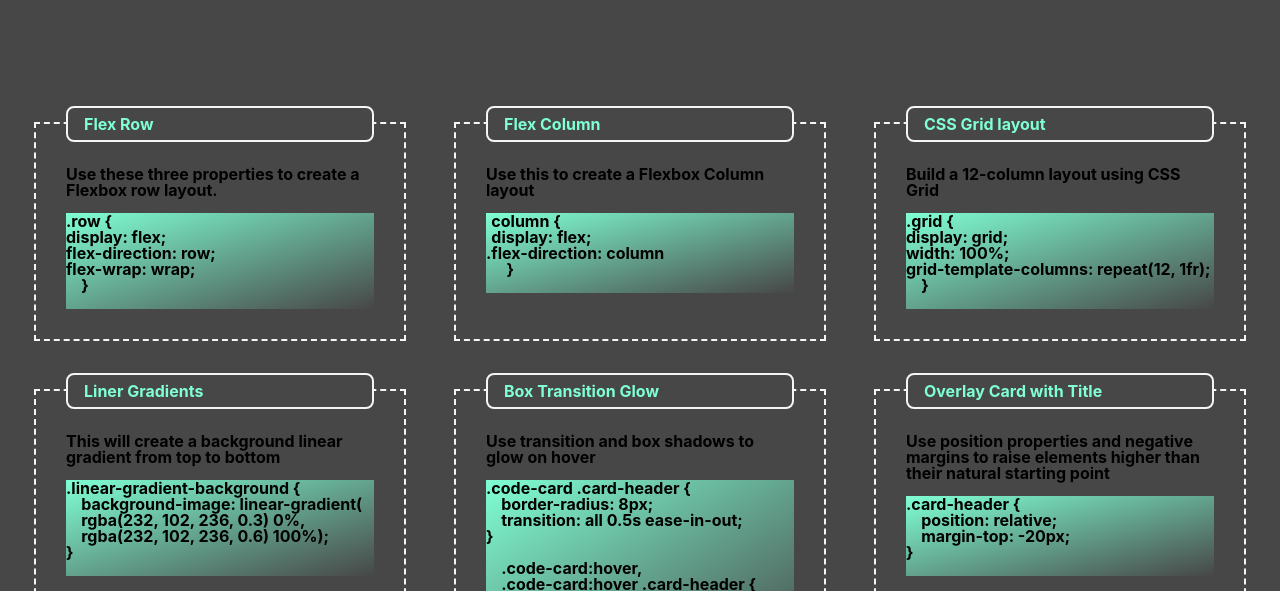
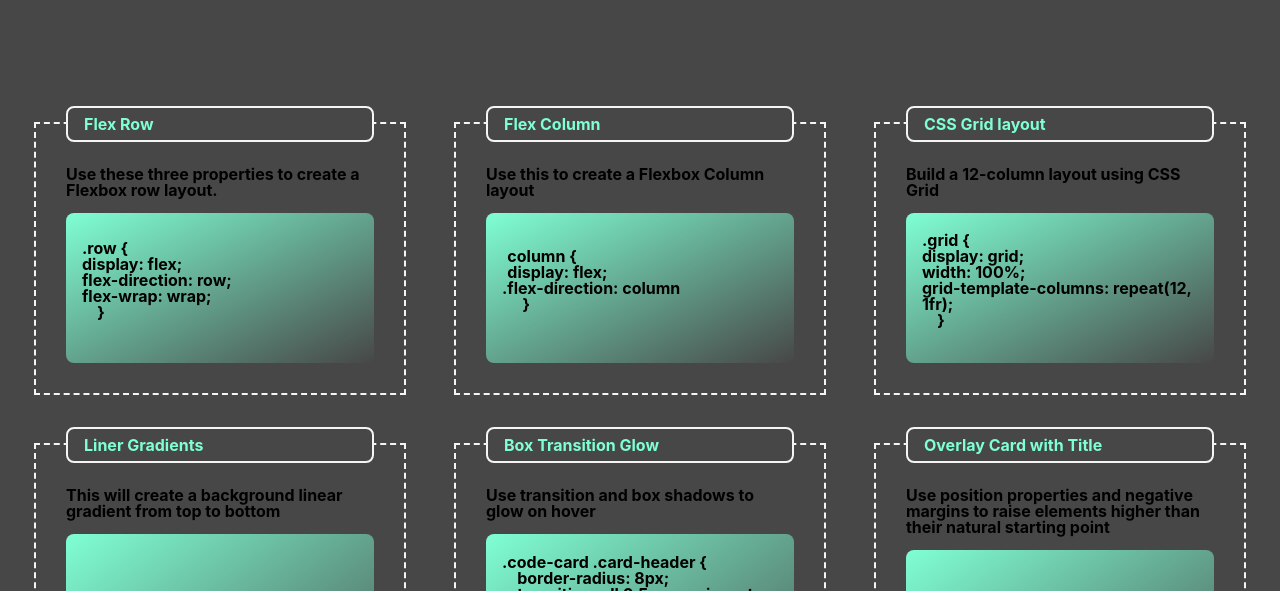
Before and after one commit to Ja1993en/Flex-box-layout, a plain HTML site: page index.html in a window 1280 px wide. Shown: the part 156-747 px from the top of the page. Drawn offline with Linux system fonts and the light colour scheme.

Commit message:
Comments

```diff
--- a/assets/main.css
+++ b/assets/main.css
@@ -43,10 +43,13 @@ header {
 .card-column {
     flex: 1 0 100%;
     /* adds padding around each card  */
+
      padding: 1.5rem;
+
 }
 
 .code-card {
+    /* activates Flex */
     display: flex;
     flex-direction: column;
     justify-content: flex-start;
@@ -85,13 +88,24 @@ header {
         var(--dark)
     );
     tab-size: 4;
+
     display: flex;
+    /* align the text center */
   align-items: center;
+  border-radius: 8px;
+  /* Adds padding around the text  */
+  padding: 1.2rem 1rem;
 }
+
+
 
 .code-card:hover,
 .code-card:hover .card-header {
   box-shadow: inset 0px 0px 8px var(--light), 0 0 15px var(--light);
+}
+
+.code-card .code-block {
+    flex-grow: 2;
 }
 
 footer {
@@ -99,6 +113,7 @@ footer {
     margin-top: 5%
 }
 
+/* Makes the Html responsive one it has a screen value of 768px */
  @media screen and (min-width: 768px) {
      .card-column {
          flex: 0 0 50%;
@@ -106,6 +121,7 @@ footer {
      }
 }
 
+/* Makes the Html responsive one it has a screen value of 992px */
 @media screen and (min-width: 992px) {
     header {
         width: 75%;
```
